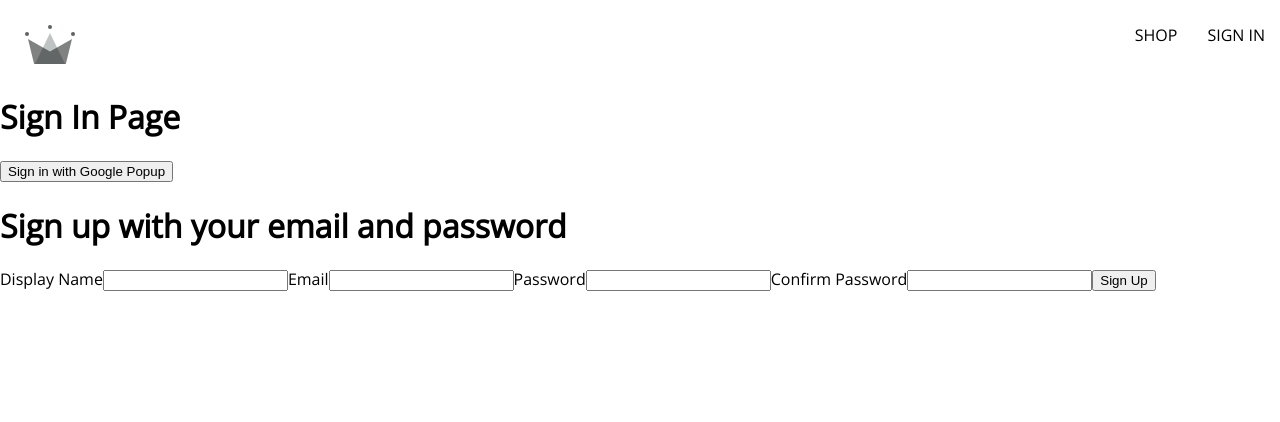
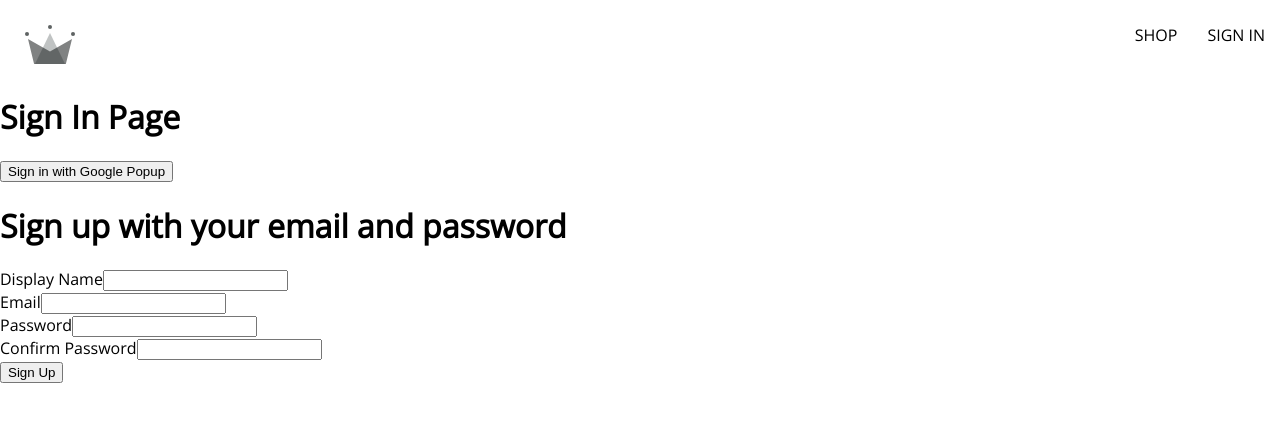
Before and after one commit to Crpearce/clothing-project, a React (Create React App) app: page /sign-in in a window 1280 px wide. Shown: the top 422 px of the page. Built offline with nearby package versions, Linux system fonts and the light colour scheme.

Commit message:
refactor form inputs to reusable piece

```diff
--- a/src/components/form-input/form-input.component.jsx
+++ b/src/components/form-input/form-input.component.jsx
@@ -1,11 +1,12 @@
-import React from 'react';
+import React from "react";
 
-const FormInput = () => {
-    return (
-        <div>
-
-        </div>
-    );
-}
+const FormInput = ({ label, ...otherProps }) => {
+  return (
+    <div>
+      <label>{label}</label>
+      <input {...otherProps} />
+    </div>
+  );
+};
 
 export default FormInput;
--- a/src/components/sign-up-form/sign-up-form.component.jsx
+++ b/src/components/sign-up-form/sign-up-form.component.jsx
@@ -1,4 +1,5 @@
 import { useState } from "react";
+import FormInput from "../form-input/form-input.component";
 import {
   createAuthUserWithEmailAndPassword,
   createUserDocumentFromAuth,
@@ -51,8 +52,8 @@
     <div>
       <h1>Sign up with your email and password</h1>
       <form onSubmit={() => {}}>
-        <label>Display Name</label>
-        <input
+        <FormInput
+          label="Display Name"
           type="text"
           required
           onChange={handleChange}
@@ -60,8 +61,8 @@
           value={displayName}
         />
 
-        <label>Email</label>
-        <input
+        <FormInput
+          label="Email"
           type="email"
           required
           onChange={handleChange}
@@ -69,8 +70,8 @@
           value={email}
         />
 
-        <label>Password</label>
-        <input
+        <FormInput
+          label="Password"
           type="password"
           required
           onChange={handleChange}
@@ -78,8 +79,8 @@
           value={password}
         />
 
-        <label>Confirm Password</label>
-        <input
+        <FormInput
+          label="Confirm Password"
           type="password"
           required
           onChange={handleChange}
```
